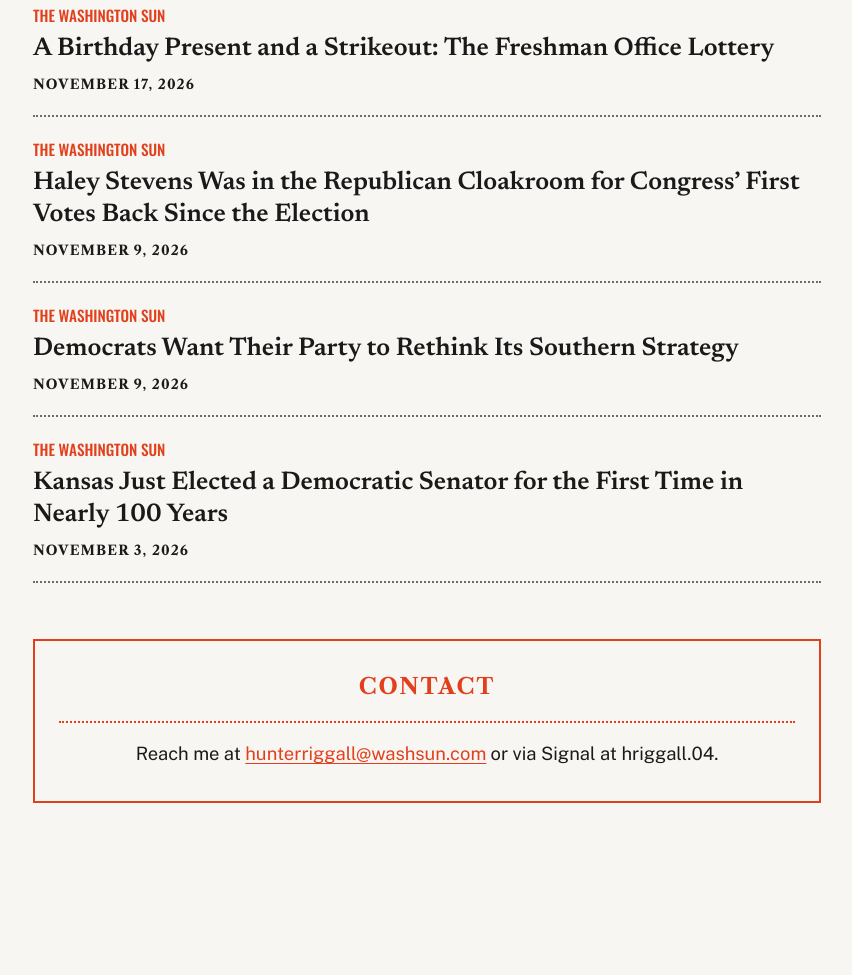
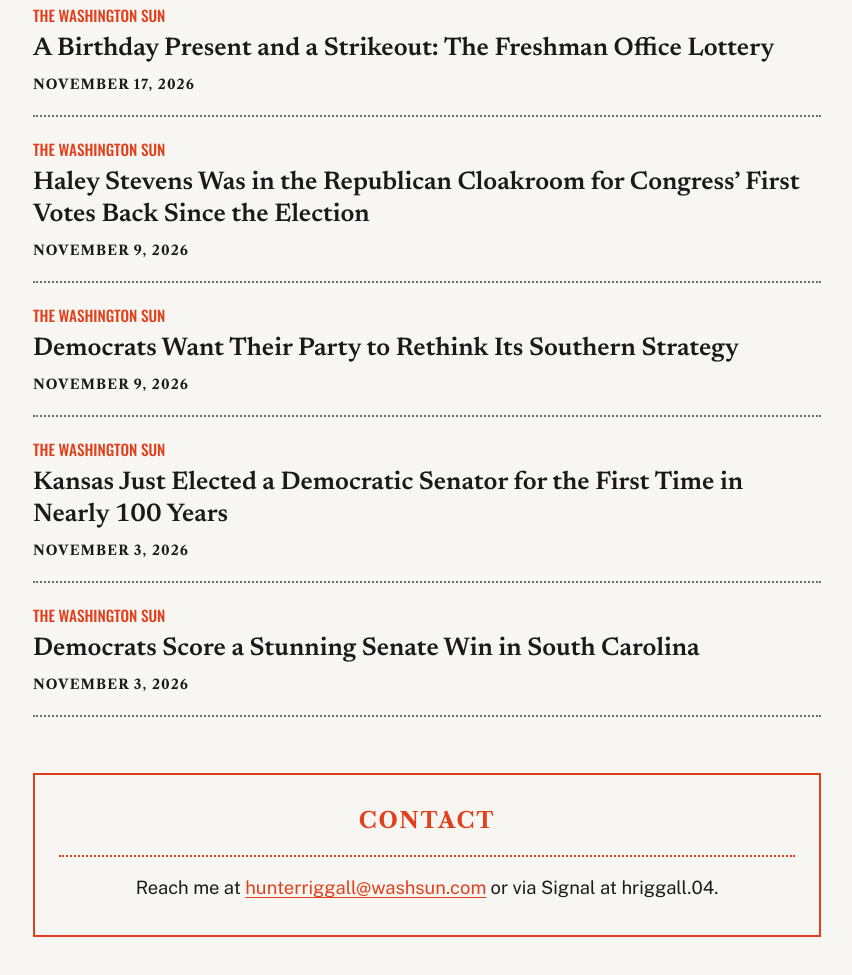
Before and after one commit to hunterriggall-dev/my-site, a plain HTML site: page index.html in a window 1280 px wide. Shown: the part 633-1608 px from the top of the page, without its empty margins (213-1065 px from the left). Before the commit the page ends 1556 px from the top, so only its background shows below. Drawn offline with nearby package versions, Linux system fonts and the light colour scheme.

Commit message:
Add clip: Democrats Score a Stunning Senate Win in South Carolina
Co-Authored-By: Claude Opus 5.5 <noreply@anthropic.com>
Claude-Session: https://claude.ai/code/session_01FtGsmLrjFuggyyMYcmg11J

```diff
--- a/index.html
+++ b/index.html
@@ -212,6 +212,11 @@
           <h3 class="clip-headline"><a href="https://www.washingtonsun.com/campaigns/kansas-senate-midterm-results-2026">Kansas Just Elected a Democratic Senator for the First Time in Nearly 100 Years</a></h3>
           <p class="clip-date">November 3, 2026</p>
         </li>
+        <li class="clip">
+          <p class="clip-outlet">The Washington Sun</p>
+          <h3 class="clip-headline"><a href="https://www.washingtonsun.com/campaigns/south-carolina-senate-midterm-results-2026">Democrats Score a Stunning Senate Win in South Carolina</a></h3>
+          <p class="clip-date">November 3, 2026</p>
+        </li>
       </ul>
     </section>
 
```
